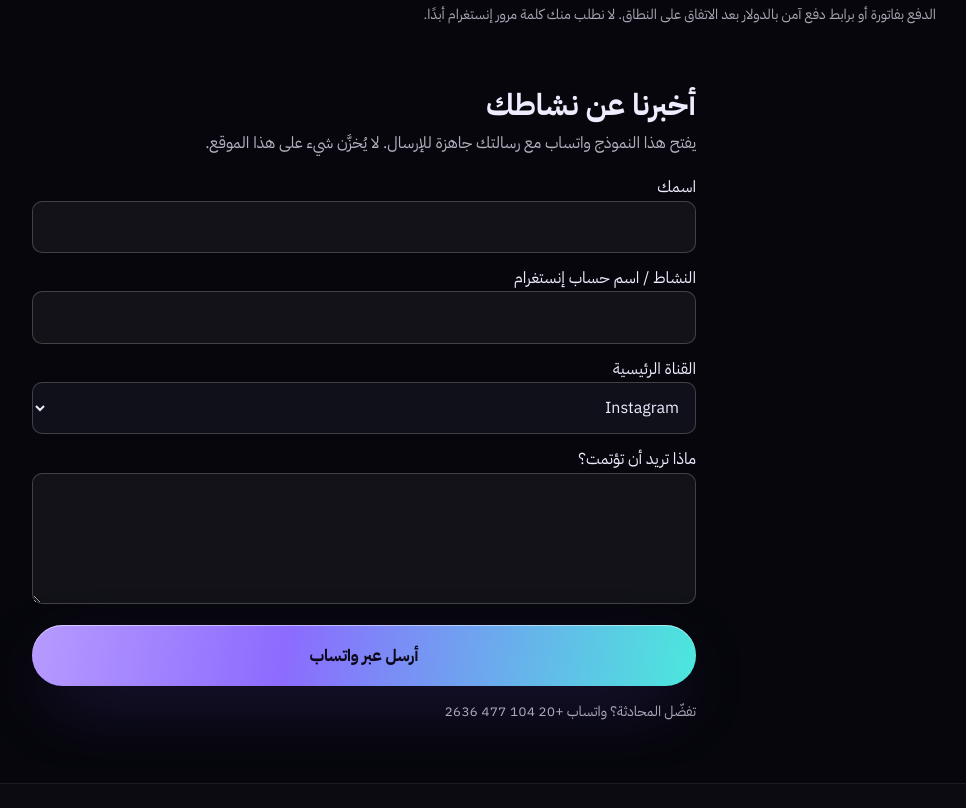
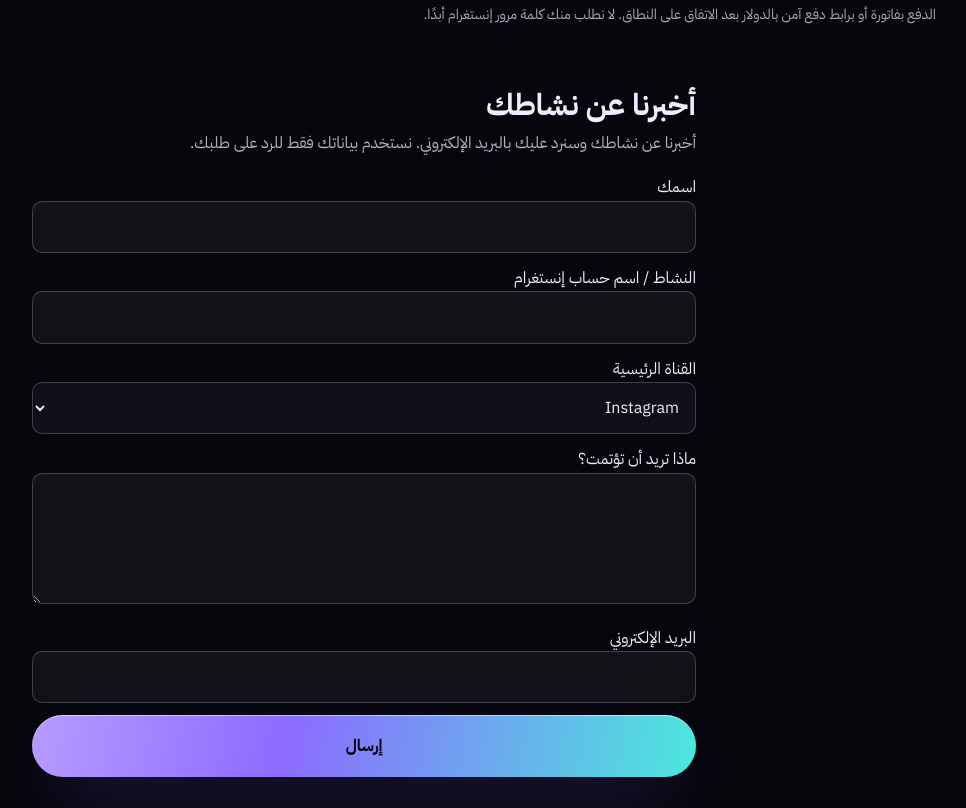
Before and after one commit to Ansygroup/chatora, a plain HTML site: page ar/services.html in a window 1280 px wide. Shown: the part 1452-2260 px from the top of the page, without its empty margins (276-1242 px from the left). Drawn offline with Linux system fonts and the light colour scheme.

Commit message:
Add email input and update contact messaging
Updated contact section to include email input and modified messaging.

```diff
--- a/ar/services.html
+++ b/ar/services.html
@@ -85,8 +85,8 @@
 <h1>حوّل رسائل إنستغرام وواتساب إلى <span class="grad">عملاء يدفعون</span></h1>
 <p class="hero-lede">نبني ونشغّل أتمتة رسائلك نيابةً عنك: مسارات من التعليق إلى الرسالة، وجمع بيانات العملاء المحتملين، والرد على الأسئلة الشائعة، ومتابعة السلال المتروكة، ومسارات الحجز. نجهّزها على الأداة المناسبة لنشاطك (ManyChat أو Chatfuel أو WATI أو ما يشابهها) لتعمل الآن، دون انتظار مشروع برمجي طويل.</p>
 <div class="hero-cta">
-<a class="btn btn-primary btn-lg" href="https://wa.me/201044772636?text=%D9%85%D8%B1%D8%AD%D8%A8%D9%8B%D8%A7%20%D8%B4%D8%A7%D8%AA%D9%88%D8%B1%D8%A7%D8%8C%20%D8%A3%D9%88%D8%AF%D9%91%20%D8%AD%D8%AC%D8%B2%20%D8%AA%D8%AF%D9%82%D9%8A%D9%82%20%D9%85%D8%AC%D8%A7%D9%86%D9%8A%20%D9%84%D9%85%D8%AF%D8%A9%2015%20%D8%AF%D9%82%D9%8A%D9%82%D8%A9." rel="noopener" target="_blank">احجز تدقيقًا مجانيًا لمدة 15 دقيقة</a>
-<a class="btn btn-ghost btn-lg" href="https://wa.me/201044772636" rel="noopener" target="_blank">تحدّث معنا على واتساب</a>
+<a class="btn btn-primary btn-lg" href="#contact">احجز تدقيقًا مجانيًا لمدة 15 دقيقة</a>
+<a class="btn btn-ghost btn-lg" href="contact.html">تواصل معنا</a>
 </div>
 <p style="margin-top:14px;font-size:14px;opacity:.75">تدقيق مجاني: نراجع رسائلك وتعليقاتك الحالية ونخبرك بأكبر 3 ثغرات تُضيّع عليك المبيعات. دون أي التزام.</p>
 </div></div></div></section>
@@ -114,15 +114,15 @@
 
 <section id="contact" style="padding:30px 0 60px"><div class="container" style="max-width:720px">
 <h2 style="font-size:30px;margin-bottom:6px">أخبرنا عن نشاطك</h2>
-<p style="opacity:.75;margin-bottom:18px">يفتح هذا النموذج واتساب مع رسالتك جاهزة للإرسال. لا يُخزَّن شيء على هذا الموقع.</p>
+<p style="opacity:.75;margin-bottom:18px">أخبرنا عن نشاطك وسنرد عليك بالبريد الإلكتروني. نستخدم بياناتك فقط للرد على طلبك.</p>
 <form id="svc-form" style="display:grid;gap:12px">
 <label>اسمك<input id="f-name" required maxlength="80" style="width:100%;padding:12px;border-radius:10px;border:1px solid rgba(255,255,255,.2);background:rgba(255,255,255,.05);color:inherit"/></label>
 <label>النشاط / اسم حساب إنستغرام<input id="f-biz" required maxlength="120" style="width:100%;padding:12px;border-radius:10px;border:1px solid rgba(255,255,255,.2);background:rgba(255,255,255,.05);color:inherit"/></label>
 <label>القناة الرئيسية<select id="f-ch" style="width:100%;padding:12px;border-radius:10px;border:1px solid rgba(255,255,255,.2);background:#10101a;color:inherit"><option>Instagram</option><option>WhatsApp</option><option>كلاهما</option></select></label>
 <label>ماذا تريد أن تؤتمت؟<textarea id="f-msg" rows="4" maxlength="500" style="width:100%;padding:12px;border-radius:10px;border:1px solid rgba(255,255,255,.2);background:rgba(255,255,255,.05);color:inherit"></textarea></label>
-<button class="btn btn-primary btn-lg" type="submit">أرسل عبر واتساب</button>
+<label>البريد الإلكتروني<input id="f-email" type="email" required maxlength="160" autocomplete="email" style="width:100%;padding:12px;border-radius:10px;border:1px solid rgba(255,255,255,.2);background:rgba(255,255,255,.05);color:inherit"/></label>
+<button class="btn btn-primary btn-lg" type="submit">إرسال</button>
 </form>
-<p style="margin-top:14px;font-size:14px;opacity:.7">تفضّل المحادثة؟ واتساب <a href="https://wa.me/201044772636" rel="noopener" target="_blank">+20 104 477 2636</a></p>
 </div></section>
 </main>
 <script defer src="../assets/js/services.js"></script>
```
